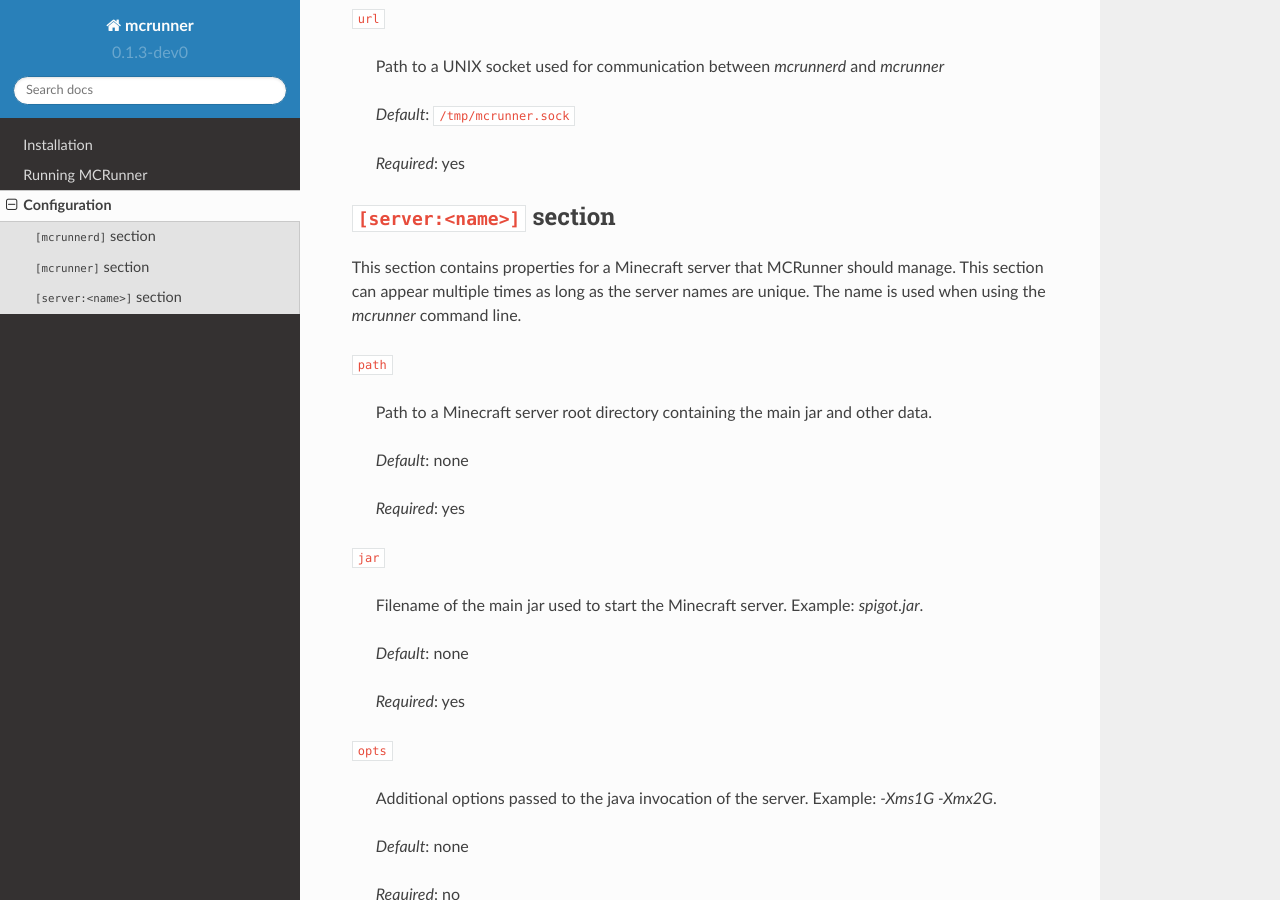
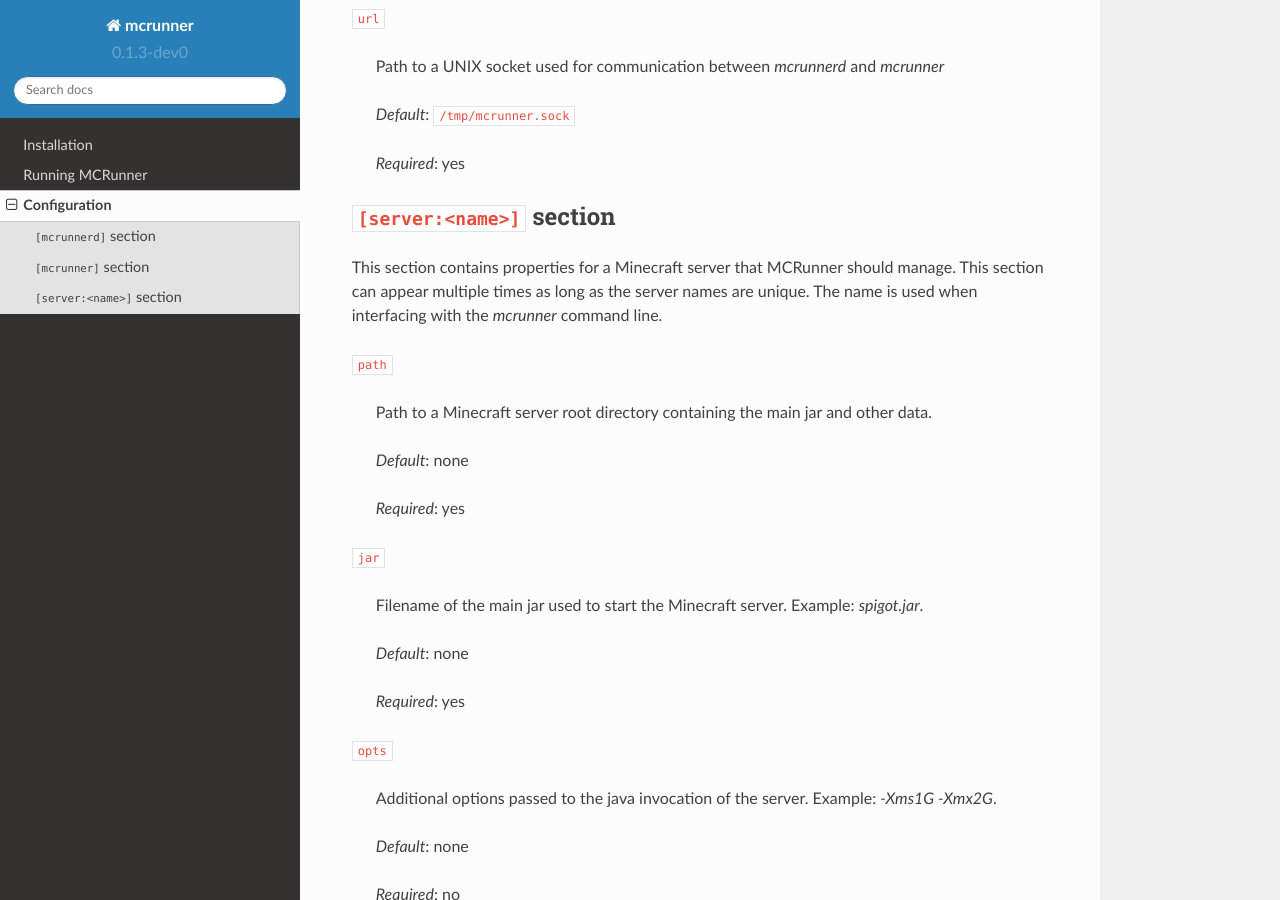
Before and after one commit to sbezboro/mcrunner, a Sphinx documentation site: the page built from docs/configuration.rst, in a window 1280 px wide and 900 px high, scrolled down 845 px. Built offline with Sphinx 7.4.7 and the Read the Docs theme 2.0.0, drawn with Linux system fonts in a browser that asks for light colours.

Commit message:
updaete doc wording

```diff
--- a/docs/configuration.rst
+++ b/docs/configuration.rst
@@ -42,7 +42,9 @@
 ``[server:<name>]`` section
 ---------------------------
 
-This section contains properties for a Minecraft server that MCRunner should manage. This section can appear multiple times as long as the server names are unique. The name is used when using the `mcrunner` command line.
+This section contains properties for a Minecraft server that MCRunner should manage.
+This section can appear multiple times as long as the server names are unique.
+The name is used when interfacing with the `mcrunner` command line.
 
 ``path``
 
```
